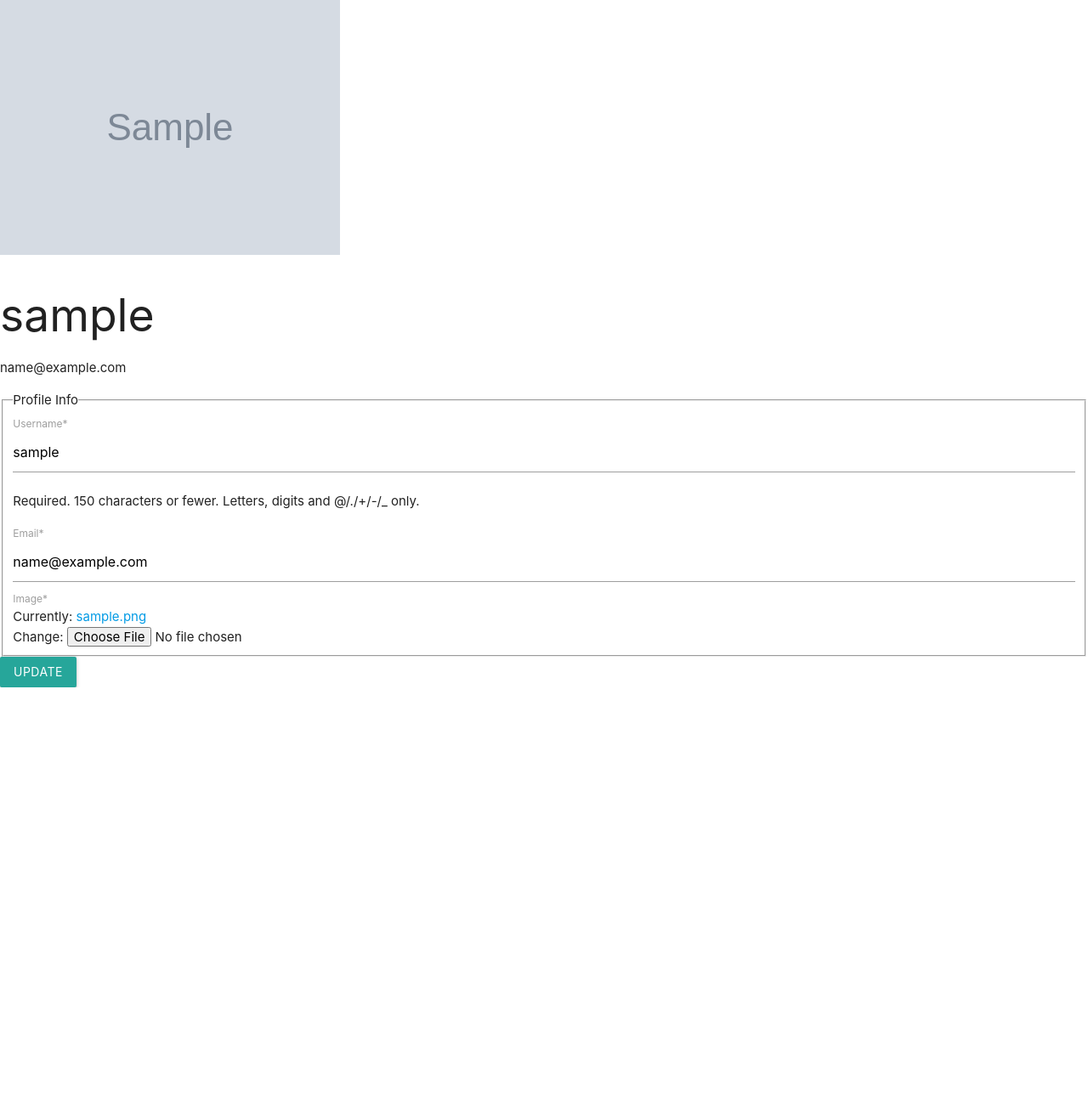
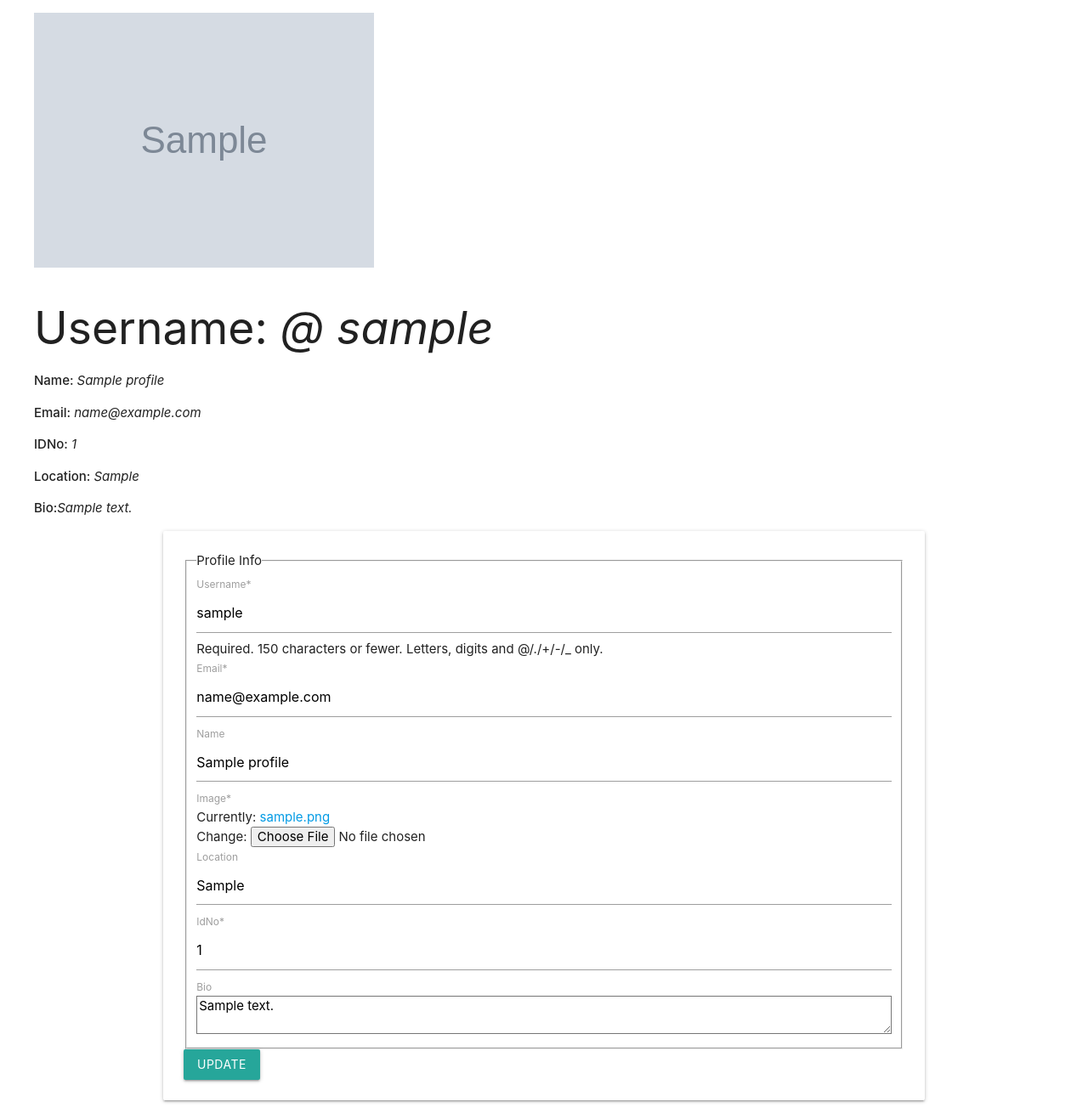
Before and after one commit to verowangari/HiNeighbor, a Django app: page /profile/ in a window 1280 px wide. Shown: the whole page at 85% size. Before the commit the page ends 809 px from the top, so only its background shows below. Run offline with Django 4.2, Linux system fonts and the light colour scheme; a user stored in the database is signed in; tables that the repository leaves empty hold one stand-in row (values such as "Sample post"); grey boxes marked "Sample" are stand-in pictures; some libraries are stand-ins or nearby versions.

Commit message:
update profile form to allow users to update their profile

```diff
--- a/App/forms.py
+++ b/App/forms.py
@@ -23,11 +23,17 @@ def UniqueUser(value):
 	if User.objects.filter(username__iexact=value).exists():
 		raise ValidationError('User with this username already exists.')
 
+def UniqueId(value):
+	if User.objects.filter(idNo__iexact=value).exists():
+		raise ValidationError('User with this ID already exists.')
+
 class SignupForm(forms.ModelForm):
 	username = forms.CharField(widget=forms.TextInput(), max_length=30, required=True,)
 	email = forms.CharField(widget=forms.EmailInput(), max_length=100, required=True,)
 	password = forms.CharField(widget=forms.PasswordInput())
 	confirm_password = forms.CharField(widget=forms.PasswordInput(), required=True, label="Confirm your password.")
+
+
 
 	class Meta:
 
@@ -61,4 +67,4 @@ class UserUpdateForm(forms.ModelForm):
 class ProfileUpdateForm(forms.ModelForm):
     class Meta:
         model = Profile
-        fields = ['image']
+        fields = ['name','image','location','idNo','bio']
--- a/App/models.py
+++ b/App/models.py
@@ -7,9 +7,11 @@ from PIL import Image
 # Create your models here.
 class Profile(models.Model):
     user = models.OneToOneField(User, on_delete=models.CASCADE) # Delete profile when user is deleted
+    name = models.CharField(max_length=80, blank=True)
     idNo = models.IntegerField(default=0)
     bio = models.TextField(max_length=254, blank=True)
     image = models.ImageField(default='default.jpg', upload_to='profile_pics')
+    location = models.CharField(max_length=50, blank=True, null=True)
     # neighbourhood = models.ForeignKey(Neighbourhood, on_delete=models.CASCADE,null=True,blank=True)
     date_created = models.DateTimeField(auto_now_add=True)
     emailaddress = models.CharField(max_length=50)
@@ -18,8 +20,8 @@ class Profile(models.Model):
         return f'{self.user.username} Profile' #show how we want it to be displayed
 
     # Override the save method of the model
-    def save(self):
-        super().save()
+    def save(self, *args, **kwargs):
+        super(Profile, self).save(*args, **kwargs)
 
         img = Image.open(self.image.path) # Open image
 
--- a/App/templates/base.html
+++ b/App/templates/base.html
@@ -7,6 +7,7 @@
     {% block styles %}
     <!-- Compiled and minified CSS -->
     <link rel="stylesheet" href="https://cdnjs.cloudflare.com/ajax/libs/materialize/1.0.0/css/materialize.min.css">
+    <link href="https://fonts.googleapis.com/icon?family=Material+Icons">
     {% endblock %}
     <title>Hi neighbor!</title>
 </head>
--- a/App/templates/profile.html
+++ b/App/templates/profile.html
@@ -2,20 +2,33 @@
 {% load crispy_forms_tags %}
 {% block content %}
     <div class="content-section">
-      <div class="media">
-        <img class="rounded-circle account-img" src="{{ user.profile.image.url }}">
+        <figure class="image is-128x128">
+        <img  src="{{ user.profile.image.url }}">
         <div class="media-body">
-          <h2 class="account-heading">{{ user.username }}</h2>
-          <p class="text-secondary">{{ user.email }}</p>
+          <h2 class="account-heading"> Username: <em>@ {{ user.username }}</em></h2>
+          <p class="text-secondary"><strong>Name: </strong><em>{{ user.profile.name }}</em></p>
+          <p class="text-secondary"><strong>Email:</strong> <em>{{ user.email }}</em></p>
+
+          <p class="text-secondary"><strong>IDNo:</strong> <em>{{ user.profile.idNo }}</em></p>
+          <p class="text-secondary"><strong>Location: </strong><em>{{ user.profile.location }}</em></p>
+          <p class="text-secondary"><strong>Bio:</strong><em>{{ user.profile.bio }}</em></p>
         </div>
     </div>
+    </figure>
       <!-- FORM HERE -->
+      <section class="mt-6">
+        <div class="container ">
+            <div class="columns is-mobile has-text-centered mt-7">
+                <div class="column is-narrow">
+                <div class="card">
+                    <div class="card-content">
                         <form method="POST" enctype="multipart/form-data">
                             {% csrf_token %}
                             <fieldset class="form-group">
                                 <legend class="border-bottom mb-4">Profile Info</legend>
                                 {{ u_form|crispy }} <!-- User form -->
                                 {{ p_form|crispy }} <!-- Profile form -->
+                              {{form}}
                             </fieldset>
                             <div class="form-group">
                                 <button class="btn btn-outline-info" type="submit">Update</button>
@@ -23,4 +36,9 @@
                         </form>
                     </div>
                 </div>
+                </div>
+          </div>
+          </div>
+      </section>
+
 {% endblock content %}
--- a/App/templates/signup.html
+++ b/App/templates/signup.html
@@ -67,7 +67,7 @@
         </p>
           </div>
 
-      <div class="row">
+       <div class="row">
         <div class="col s12">
           <span style="color: red; font-weight: bold;">{{ form.errors }}</span>
         </div>
--- a/App/views.py
+++ b/App/views.py
@@ -19,7 +19,10 @@ def Signup(request):
 			password = form.cleaned_data.get('password')
 
 
-			User.objects.create_user(username=username, email=email, password=password)
+
+
+
+			User.objects.create_user(username=username, email=email, password=password,bio=bio)
 			return redirect('index')
 
 	else:
@@ -30,6 +33,28 @@ def Signup(request):
 	}
 
 	return render(request, 'signup.html', context)
+
+# def Signup(request):
+#     if request.method =='POST':
+#         form =SignupForm(request.POST)
+#         if form.is_valid():
+#             username=form.cleaned_data.get('username')
+#             email=form.cleaned_data.get('email')
+#             password=form.cleaned_data.get('password')
+#             bio=form.cleaned_data.get('bio')
+#             idNo=form.cleaned_data.get('idNo')
+
+#             User.objects.create_user(username=username,email=email,password=password,bio=bio,idNo=idNo)
+#             return redirect('index')
+
+#         else:
+#             form=SignupForm()
+
+#         context= {
+#                 'form':form,
+#             }
+
+#         return render(request,'signup.html',context)
 
 
 def profile(request):
--- a/HiNeighbor/settings.py
+++ b/HiNeighbor/settings.py
@@ -82,7 +82,7 @@ WSGI_APPLICATION = 'HiNeighbor.wsgi.application'
 DATABASES = {
     'default': {
         'ENGINE': 'django.db.backends.postgresql',
-        'NAME': 'neighbor',
+        'NAME': 'neighborip',
         'USER': 'moringa',
         'PASSWORD':'Access',
     }
@@ -113,7 +113,7 @@ AUTH_PASSWORD_VALIDATORS = [
 
 LANGUAGE_CODE = 'en-us'
 
-TIME_ZONE = 'UTC'
+TIME_ZONE = 'Africa/Nairobi'
 
 USE_I18N = True
 
```
Also changed, not shown: App/migrations/0002_profile_location_profile_name.py (added), media/profile_pics/20210119145921_IMG_0924.jpg (added), media/profile_pics/WhatsApp_Image_2022-03-22_at_11.02.44_PM.jpeg (added), media/profile_pics/bg.jpeg (added), media/profile_pics/food7.jpg (added), media/profile_pics/lacasa.png (added), media/profile_pics/prof.jpeg (added), media/profile_pics/road.jpg (added), 1 other file. Lines whose indentation alone changed are shown as unchanged.
